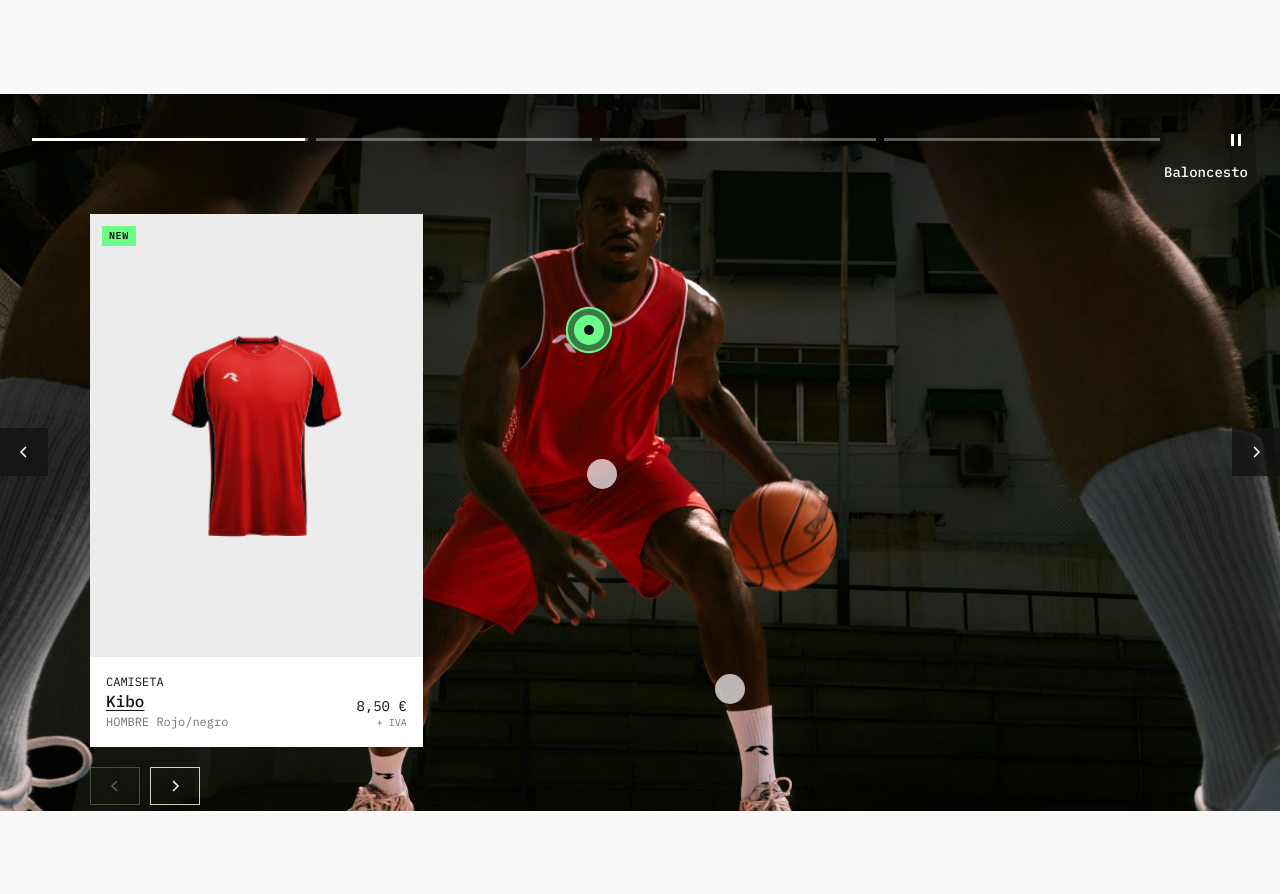
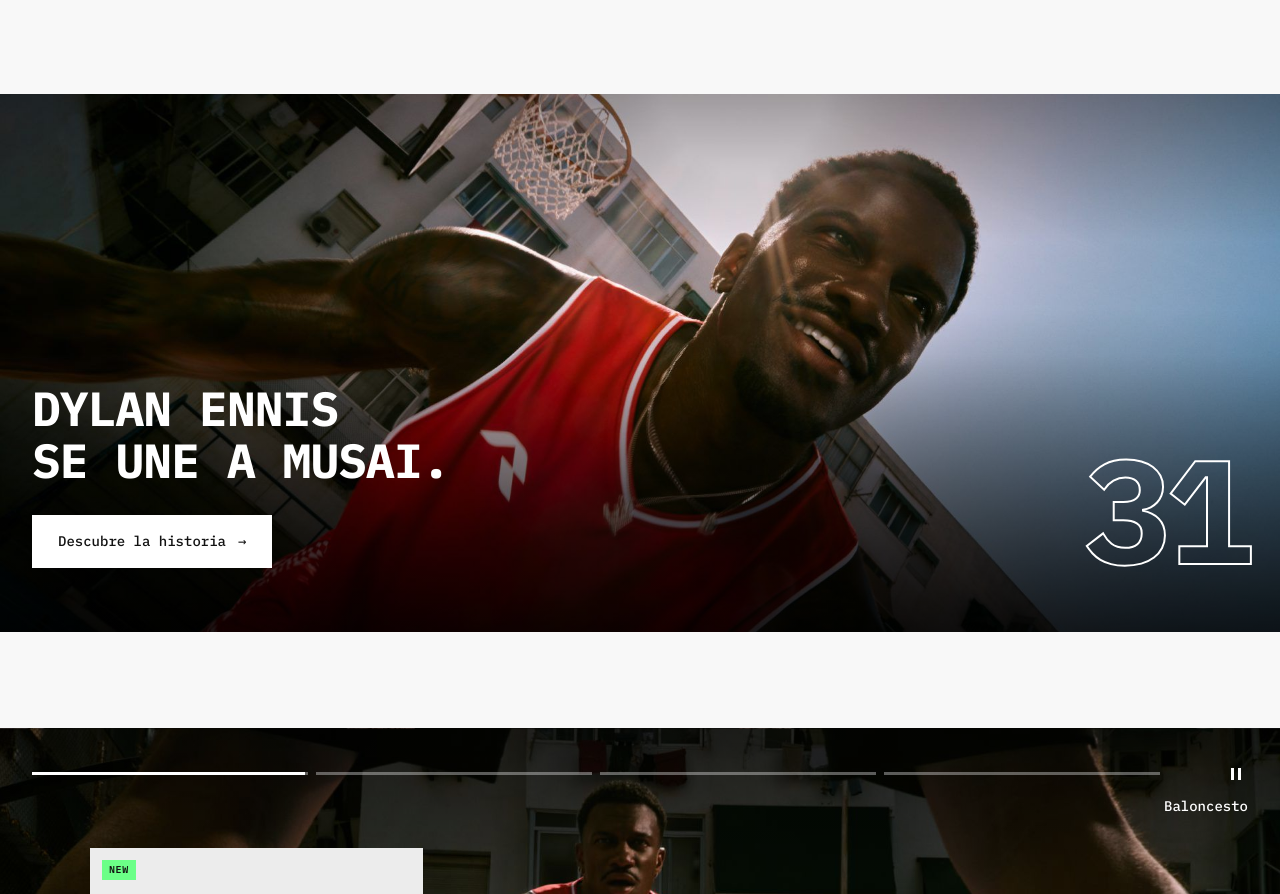
Before and after one commit to marcosruizgorfactory/musai-home, a plain HTML site: page index.html in a window 1280 px wide. Shown: the part 3046-3940 px from the top of the page. Drawn offline with Linux system fonts and the light colour scheme.

Commit message:
Banner de Dylan Ennis enlazado a su editorial
Co-Authored-By: Claude Opus 5.5 <noreply@anthropic.com>

```diff
--- a/index.html
+++ b/index.html
@@ -162,6 +162,18 @@ header.site{position:sticky;top:env(safe-area-inset-top,0px);z-index:50;backgrou
 .gtxt ul{display:block;max-height:0;transition:max-height .45s cubic-bezier(.2,.8,.2,1), opacity .3s}
 .gcard:hover ul,.gcard:focus-within ul,.gcard.open ul{max-height:220px}
 
+/* banner Dylan Ennis → editorial */
+.dylan{position:relative;display:flex;align-items:flex-end;height:clamp(460px,42vw,800px);margin-top:96px;overflow:hidden;color:#fff;background:#222}
+.dylan-bg{position:absolute;inset:0;background:url(img/dylan.jpg) center 30%/cover;transition:transform 1.4s cubic-bezier(.2,.8,.2,1)}
+.dylan::after{content:"";position:absolute;inset:0;background:linear-gradient(180deg,rgba(0,0,0,0) 40%,rgba(0,0,0,.65));pointer-events:none}
+.dylan:hover .dylan-bg{transform:scale(1.04)}
+.dylan-c{position:relative;z-index:1;width:100%;display:flex;justify-content:space-between;align-items:flex-end;gap:24px;padding-block:64px}
+.dylan-t{display:flex;flex-direction:column;gap:28px;align-items:flex-start}
+.dylan h2{font-weight:700;font-size:clamp(36px,3.75vw,72px);line-height:1.1;letter-spacing:-.02em}
+.dylan-31{font-weight:700;font-size:clamp(110px,11.5vw,220px);line-height:.8;letter-spacing:-.04em;color:transparent;-webkit-text-stroke:2px #fff;transition:color .5s,-webkit-text-stroke-color .5s}
+.dylan:hover .dylan-31{color:var(--green);-webkit-text-stroke-color:var(--green)}
+.dylan:hover .btn .ar{transform:translateX(4px)}
+
 /* look stories */
 .look{position:relative;height:min(1000px,56vw);min-height:560px;overflow:hidden;color:var(--white);margin-top:96px;background:#111}
 .look .bg{position:absolute;inset:0;background-size:cover;background-position:center;opacity:0;transition:opacity .6s}
@@ -312,6 +324,9 @@ footer{background:var(--dark);color:var(--white);overflow:hidden}
   .steps .txt{padding-left:max(16px, env(safe-area-inset-left,0px));padding-right:max(16px, env(safe-area-inset-right,0px))}
   .tech{grid-template-columns:1fr}
   .gen{grid-template-columns:1fr}
+  .dylan{margin-top:72px}
+  .dylan-c{padding-block:32px}
+  .dylan-31{font-size:96px}
   .gcard{aspect-ratio:4/5}
   .gt{font-size:28px}
   .fgrid{grid-template-columns:1fr 1fr}
@@ -374,6 +389,19 @@ footer{background:var(--dark);color:var(--white);overflow:hidden}
 
   <!-- 05 Hombre / Mujer / Niño (como en el CMS: primero perfil, luego categoría) -->
   <section class="gen" id="generos" aria-label="Comprar por perfil"></section>
+
+  <!-- banner Dylan Ennis → editorial -->
+  <a class="dylan" href="https://marcosruizgorfactory.github.io/musai-dylan/" aria-label="Dylan Ennis se une a Musai. Descubre la historia">
+    <div class="dylan-bg"></div>
+    <div class="wrap dylan-c">
+      <div class="dylan-t">
+        <h2>DYLAN ENNIS<br>SE UNE A MUSAI.</h2>
+        <span class="btn btn-white">Descubre la historia <span class="ar">→</span></span>
+      </div>
+      <span class="dylan-31" aria-hidden="true">31</span>
+    </div>
+  </a>
+
   <!-- 09 compra el look -->
   <section class="look" id="look" aria-label="Compra el look">
     <div class="stage">
```
Also changed, not shown: img/dylan.jpg (added).
